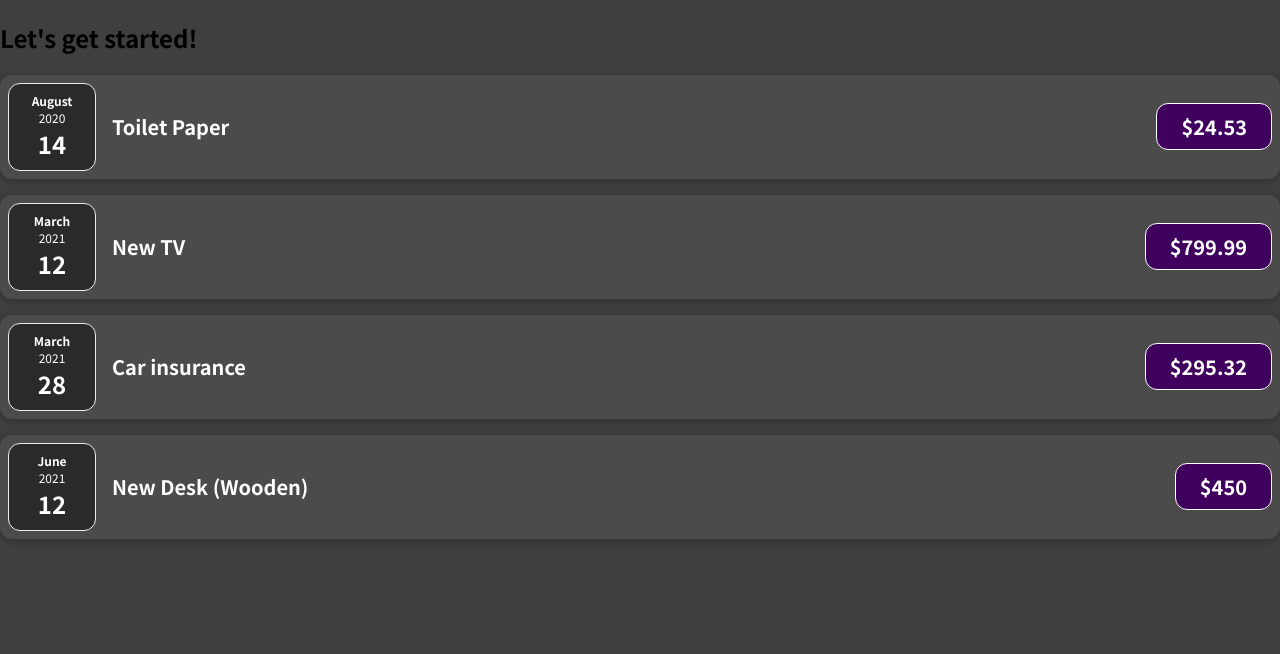
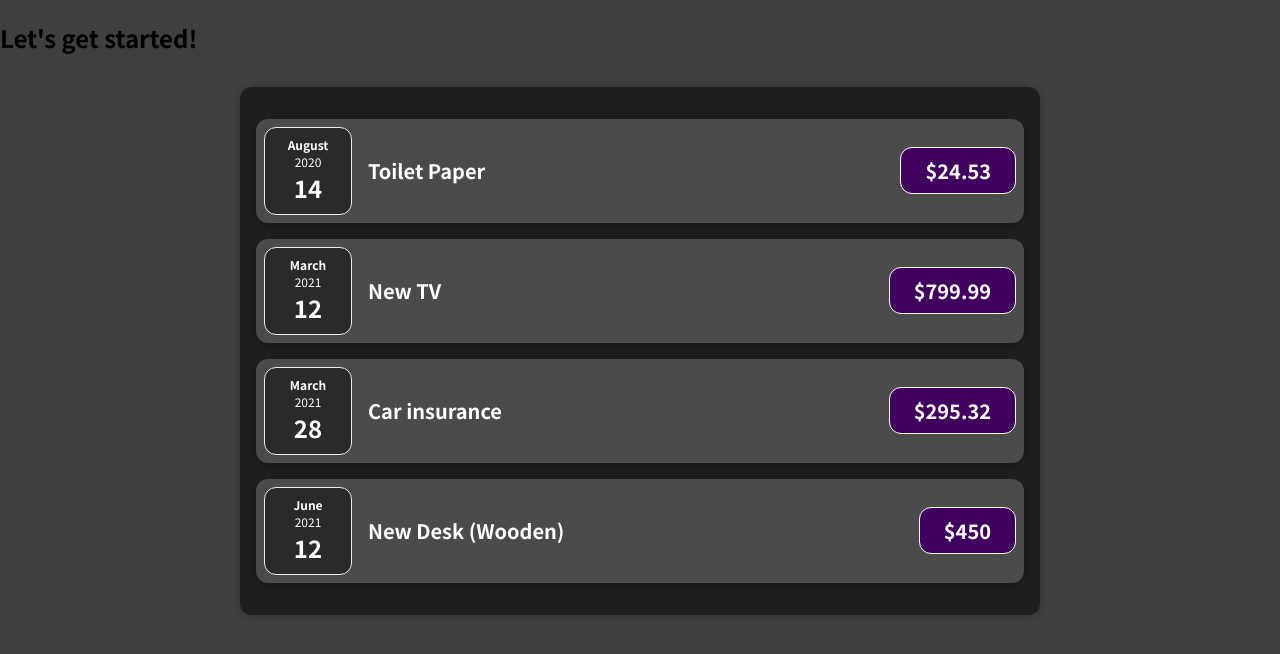
Before and after one commit to MarcinSQL/expense-calendar, a JavaScript app: page / in a window 1280 px wide. Shown: the top 654 px of the page. Built offline with nearby package versions, Linux system fonts and the light colour scheme.

Commit message:
Added upstream component to ExpenseItems

```diff
--- a/src/App.js
+++ b/src/App.js
@@ -1,4 +1,4 @@
-import ExpenseItem from "./components/ExpenseItem";
+import Expenses from "./components/Expenses";
 
 function App() {
   const expenses = [
@@ -27,32 +27,14 @@
       date: new Date(2021, 5, 12),
     },
   ];
+
   return (
     <div>
       <h2>Let's get started!</h2>
       {/* <ExpenseItem
         expense={expenses[0]}
       /> */ }
-      <ExpenseItem
-        title={expenses[0].title}
-        amount={expenses[0].amount}
-        date={expenses[0].date}
-      />
-      <ExpenseItem
-        title={expenses[1].title}
-        amount={expenses[1].amount}
-        date={expenses[1].date}
-      />
-      <ExpenseItem
-        title={expenses[2].title}
-        amount={expenses[2].amount}
-        date={expenses[2].date}
-      />
-      <ExpenseItem
-        title={expenses[3].title}
-        amount={expenses[3].amount}
-        date={expenses[3].date}
-      />
+      <Expenses expensesList = {expenses} />
     </div>
   );
 }
--- /dev/null
+++ b/src/components/Expenses.css
@@ -0,0 +1,9 @@
+.expenses {
+    padding: 1rem;
+    background-color: rgb(31, 31, 31);
+    margin: 2rem auto;
+    width: 50rem;
+    max-width: 95%;
+    border-radius: 12px;
+    box-shadow: 0 1px 8px rgba(0, 0, 0, 0.25);
+  }
--- /dev/null
+++ b/src/components/Expenses.js
@@ -0,0 +1,31 @@
+import './Expenses.css';
+import ExpenseItem from "./ExpenseItem";
+
+function Expenses(props) {
+  return (
+    <div className="expenses">
+      <ExpenseItem
+        title={props.expensesList[0].title}
+        amount={props.expensesList[0].amount}
+        date={props.expensesList[0].date}
+      />
+      <ExpenseItem
+        title={props.expensesList[1].title}
+        amount={props.expensesList[1].amount}
+        date={props.expensesList[1].date}
+      />
+      <ExpenseItem
+        title={props.expensesList[2].title}
+        amount={props.expensesList[2].amount}
+        date={props.expensesList[2].date}
+      />
+      <ExpenseItem
+        title={props.expensesList[3].title}
+        amount={props.expensesList[3].amount}
+        date={props.expensesList[3].date}
+      />
+    </div>
+  );
+}
+
+export default Expenses;
```
